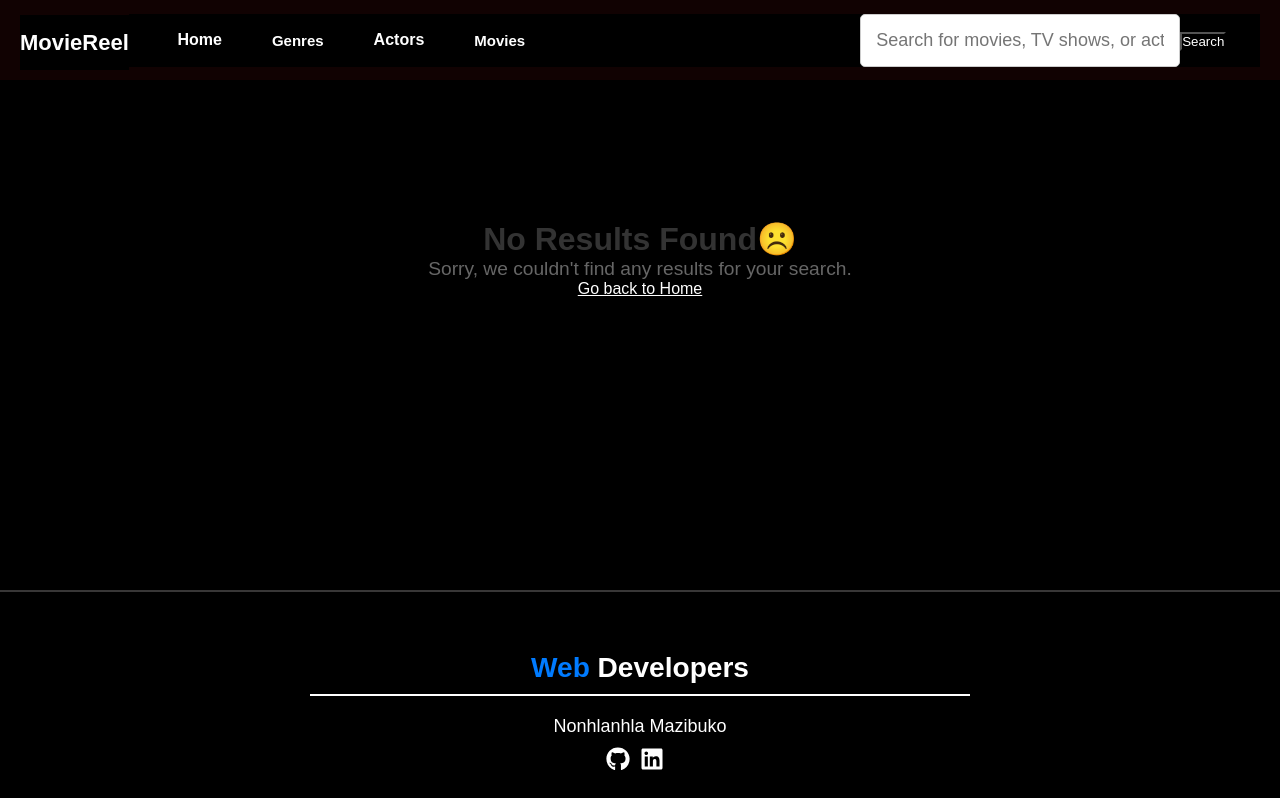
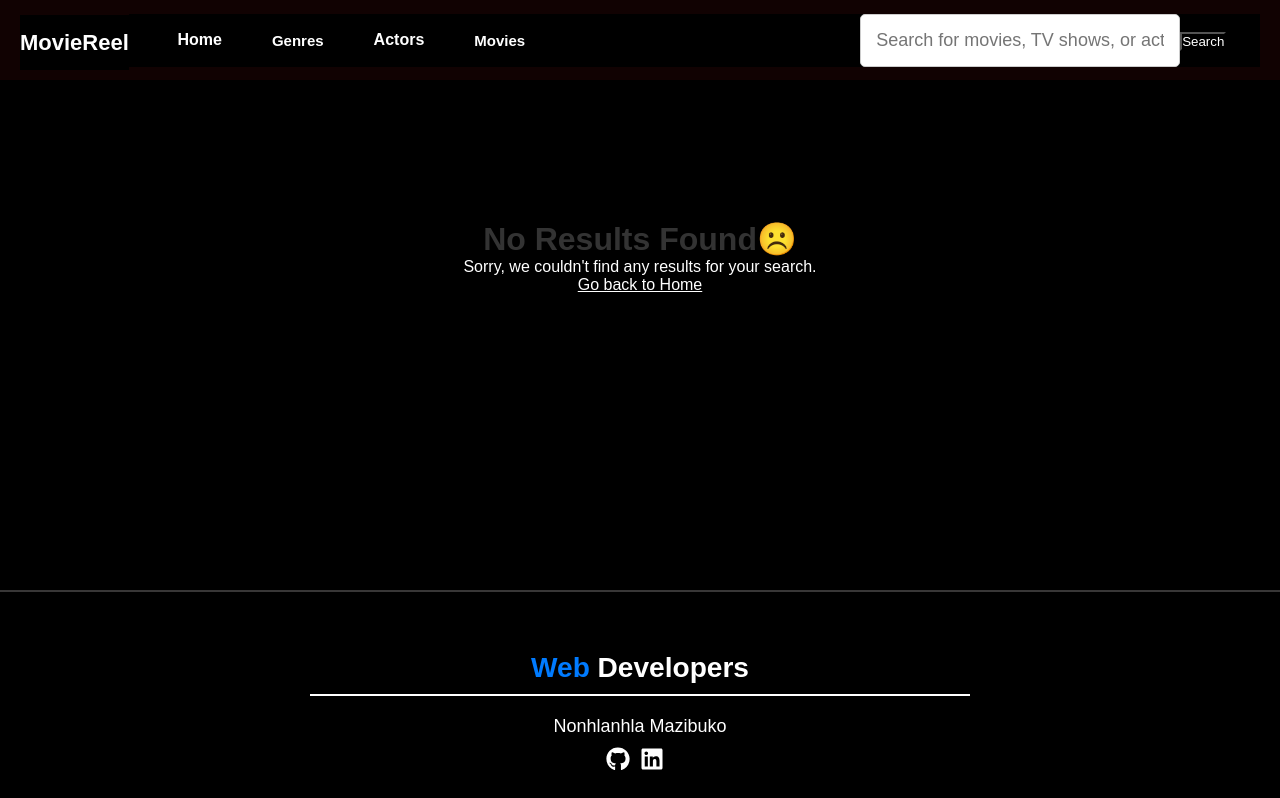
Before and after one commit to Mukoni-Nemauluma/Movie-app, a React (Create React App) app in the folder movie-project/: page /no-results in a window 1280 px wide. Shown: the top 798 px of the page. Built offline with nearby package versions, Linux system fonts and the light colour scheme.

Commit message:
no changes

```diff
--- a/movie-project/src/App.css
+++ b/movie-project/src/App.css
@@ -487,11 +487,6 @@ ul {
   color: #333;
 }
 
-.no-results p {
-  font-size: 1.2rem;
-  color: #666;
-}
-
 .logo {
   margin-top: 34px;
   font-size: 22px;
```
